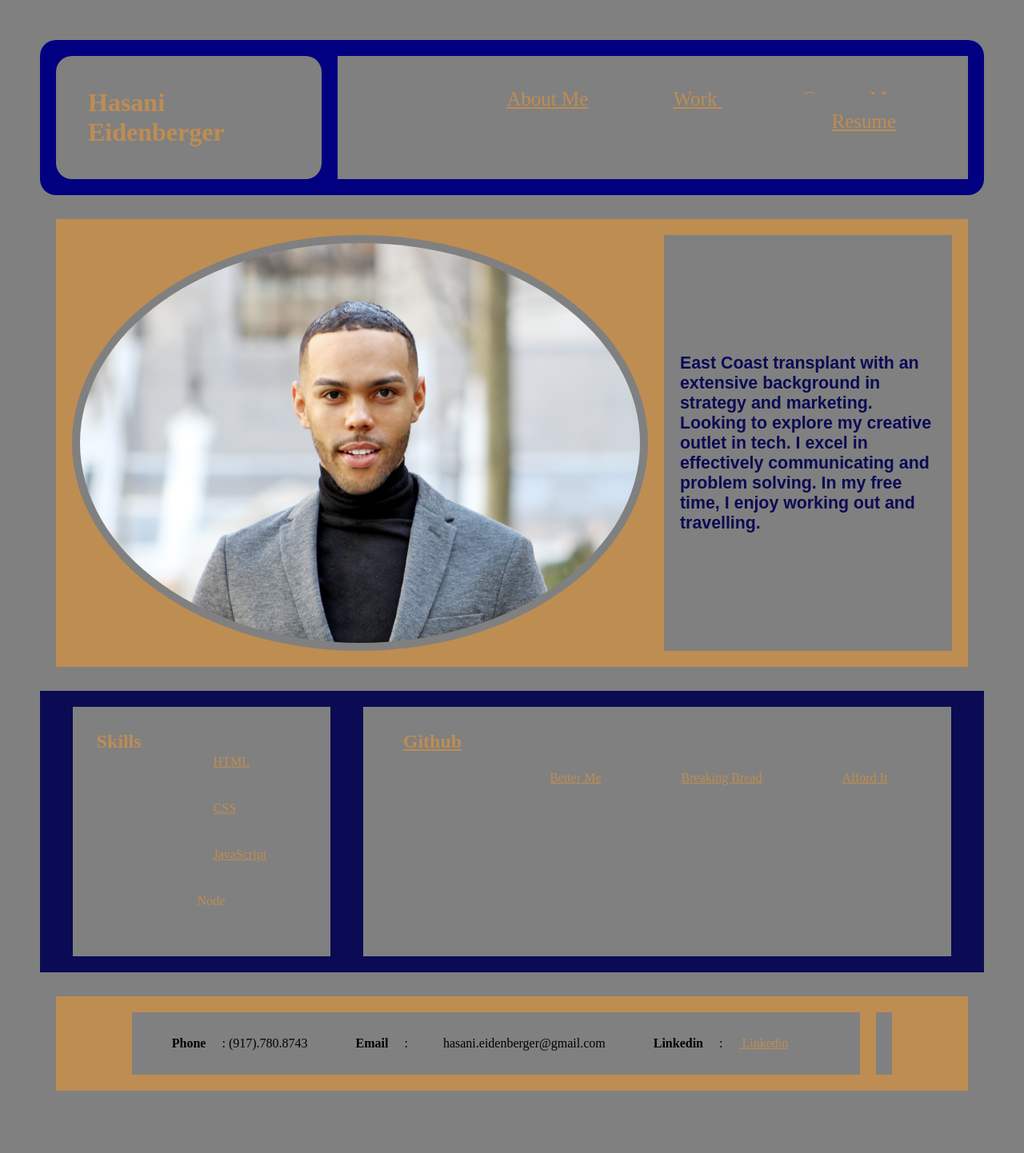
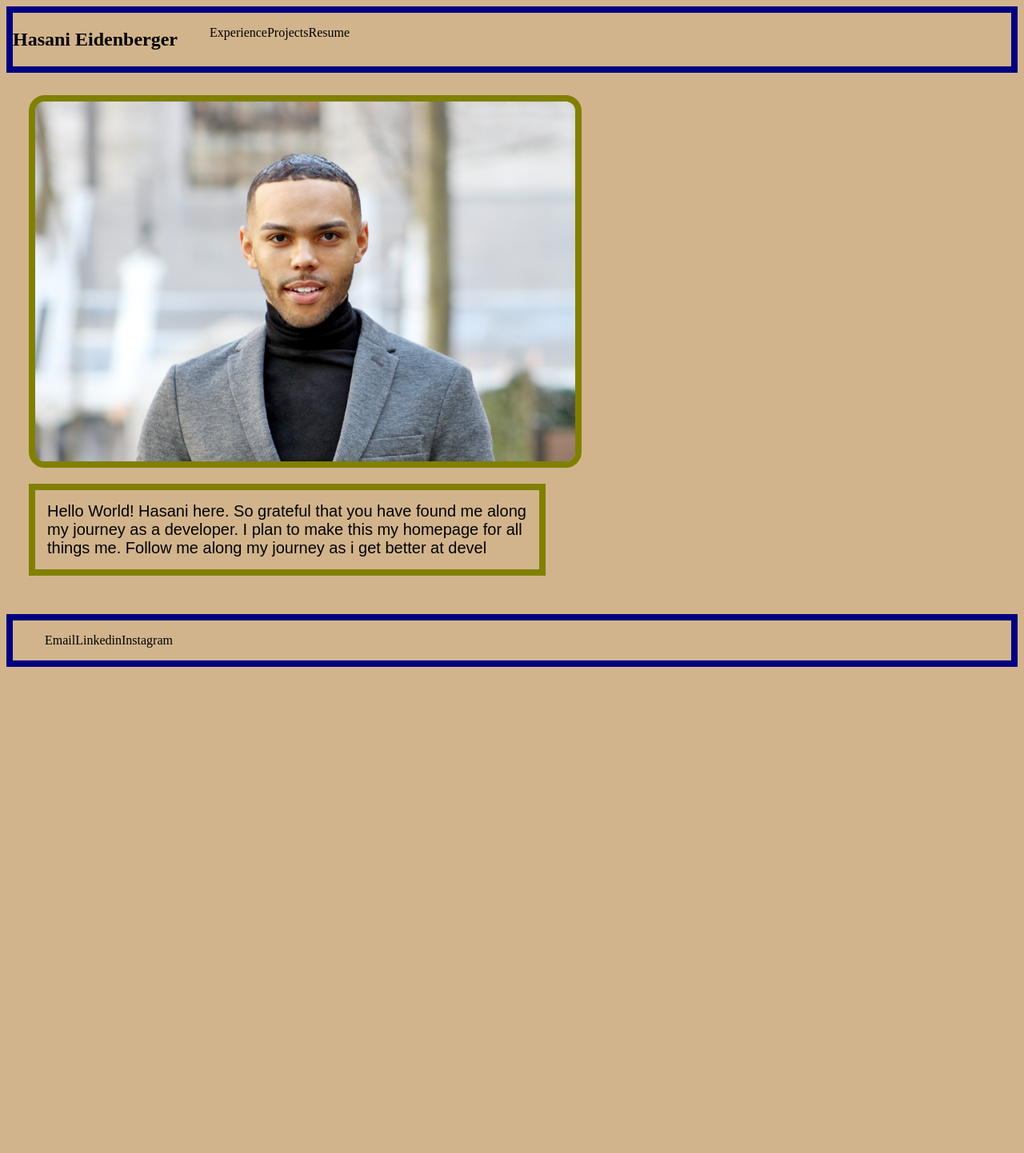
Before and after one commit to hasanike/Portfolio, a plain HTML site: page index.html in a window 1280 px wide. Shown: the whole page at 80% size. After the commit the page ends 842 px from the top, so only its background shows below. Drawn offline with Linux system fonts and the light colour scheme.

Commit message:
redesign

```diff
--- a/assets/images/style2.css
+++ b/assets/images/style2.css
@@ -1,141 +1,47 @@
 * {
-    margin: 10px;
-    padding: 10px;
-    background-color: gray;
+    background-color: tan;
 }
 
 
-header {
+.navbar,
+footer
+{
     display: flex;
-    justify-content: space-between;
-    color:rgb(190, 141, 81);
-    background-color: navy;
-    border-radius: 20px;
-}
-h1 {
-    justify-content: center;
-    padding: 40px;
-    text-align: left;
-    border-radius: 20px;
-}
-
-.navigation {
-    display: flexbox;
-    padding: 20px;
-   text-align: right;
+    border: 8px solid navy;
 
 }
 
-.navigation ul {
-    list-style: none;
-    font-size: 25px;
-    justify-content: space-evenly;
 
+.about-me  {
+    display: flex;
+    padding: 20px;
+    margin: 8px;
+    flex-direction: column;
+    align-items: flex-start;
+    max-width: auto;
 }
 
-.navigation li {
-    display: inline;
-    padding: 20px;
-    margin: 10px;
-
-
-
-}
-a {
-    color: rgb(190, 141, 81);
-}
-
-banner {
-    display: flex;
-
-}
-
-.about-me {
-    display: flex;
-    background-color: rgb(190, 141, 81);
-
-}
-.about-me img {
-    width: 700px;
-    height: 500px;
-    border-radius: 50%;
-
+img {
+    display: flexbox;
+    height: 450px;
+    border-radius: 20px;
+    border: 8px solid olive;
 }
 
 .about-me p {
-    display: flex;
-    justify-content: center;
-    align-items: center;
-    color: rgb(11, 11, 85);
-    font-family: "arial";
-    font-size: 16pt;
-    font-weight: bold;
-    padding: 20px;
-}
-
-main {
-    display: flex;
-    justify-content: space-evenly;
-    background-color: rgb(11, 11, 85);
-    color: rgb(190, 141, 81)
-}
-.experience {
-    display: flex;
-    justify-content: space-between;
-    align-items: column;
-    margin: 10px;
-
-}
-
-.experience ul {
-    list-style-type: none;
-}
-.experience li {
-    justify-content: space-between;
-    flex-wrap: wrap;
-    margin: 20px;
-
-}
-.contact-me {
-    display: flex;
-    justify-content: center;
-    background-color: rgb(190, 141, 81);
-}
-
-.contact-me ul {
-    display: flex;
-    justify-content: space-between;
-    align-items: center;
-    list-style: none;
-}
-
-.projects {
-    display: flex;
-    justify-content: space-between;
-    align-items: column;
-
+    border: 8px solid olive;
+    max-width: 600px;
+    padding: 15px;
+    font-size: 20px;
+    font-family: Arial, Helvetica, sans-serif;
 
 
 }
 
-.projects ul {
-    list-style: none;
+
+ ul {
     display: flex;
-    flex-wrap: wrap;
-
-}
-
-.projects li {
-    display: flex;
+    list-style-type: none;
     justify-content: space-evenly;
-    margin: 20px;
-    padding: 10px;
-}
-
-.recent-project {
-    flex: 2 0 100px;
-}
-
-.past-projects {
-    flex: 1 0 100px;
-}
+    ;
+ }
--- a/index.html
+++ b/index.html
@@ -3,58 +3,43 @@
 <head>
     <meta charset="UTF-8">
     <meta name="viewport" content="width=device-width, initial-scale=1.0">
-    <title></title>
-    <link rel="stylesheet" href="assets/images/style2.css">
+    <title>Document</title>
+    <link rel="stylesheet" href="/assets/images/style2.css">
 </head>
+
 <body>
-    <header>
+    <nav class="navbar">
         <h1> Hasani Eidenberger</h1>
-        <nav class="navigation">
         <ul>
-                <li> <a href="#Facts"> About Me</a> </li>
-                <li> <a href="#Experience"> Work </a> </li>
-                <li> <a href="#Meet"> Contact Me</a> </li>
-                <li> <a href="Hasani.Eidenberger (2).pdf"> Resume</a> </li>
+            <li> Experience </li>
+            <li> Projects </li>
+            <li> Resume </li>
         </ul>
     </nav>
-    </header>
 
-    <banner>
-        <div class="about-me">
+    <banner class="about-me">
         <img src="./assets/images/unnamed.png">
-            <p> East Coast transplant with an extensive background in strategy and marketing. Looking to explore my creative outlet in tech. I excel in effectively communicating and problem solving. In my free time, I enjoy working out and travelling. </p>
-        </div>
+        <p> Hello World! Hasani here. So grateful that you have found me along my journey as a developer. I plan to make this my homepage for all things me. Follow me along my journey as i get better at devel</p>
     </banner>
 
+
+
     <main>
-        <div class="experience">
-            <h2> Skills </h2>
-            <ul>
-                <li> <a href="https://github.com/hasanike/Refraction"> HTML </a> </li>
-                <li> <a href="https://github.com/hasanike/Portfolio"> CSS </a> </li>
-                <li> <a href="https://github.com/hasanike/Password-Generator"> JavaScript</a></li>
-                <li> Node </li>
-            </ul>
-        </div>
+        <div class="work "></div>
 
-        <div class="projects">
-            <h2> <a href="https://github.com/hasanike"  target="_blank" title="Link to my Github" > Github </a> </h2>
-            <ul>
-                <li><a class="recent-project" href=https://github.com/hasanike/Better-Me> Better Me </a> </li>
-                <li><a class="past-projects" href="https://github.com/falafelrapper/breaking-bread"> Breaking Bread </a></li>
-                <li><a class="past-projects" href="https://github.com/sebjustseb/AffordIt-App"> Afford It </a> </li>
-            </ul>
-        </div>
+
     </main>
-</body>
+
+
 
     <footer>
-    <div class="contact-me">
+        <nav class="contact-me">
             <ul>
-            <li> <strong>Phone</strong>: (917).780.8743 </li>
-            <li> <strong>Email</strong>: <a href="mailto:hasani.eidenberger@gmail.com"> </a>hasani.eidenberger@gmail.com </li>
-            <li> <strong>Linkedin</strong>:<a href="https://www.linkedin.com/in/hasani-eidenberger-933336289/" target="_blank" title="This will take you to my Linkedin"> Linkedin </li>
+                <li> Email </li>
+                <li> Linkedin </li>
+                <li> Instagram</li>
             </ul>
-    </div>
-</footer>
+        </nav>
+
+</body>
 </html>
```
Lines whose indentation alone changed are shown as unchanged.
